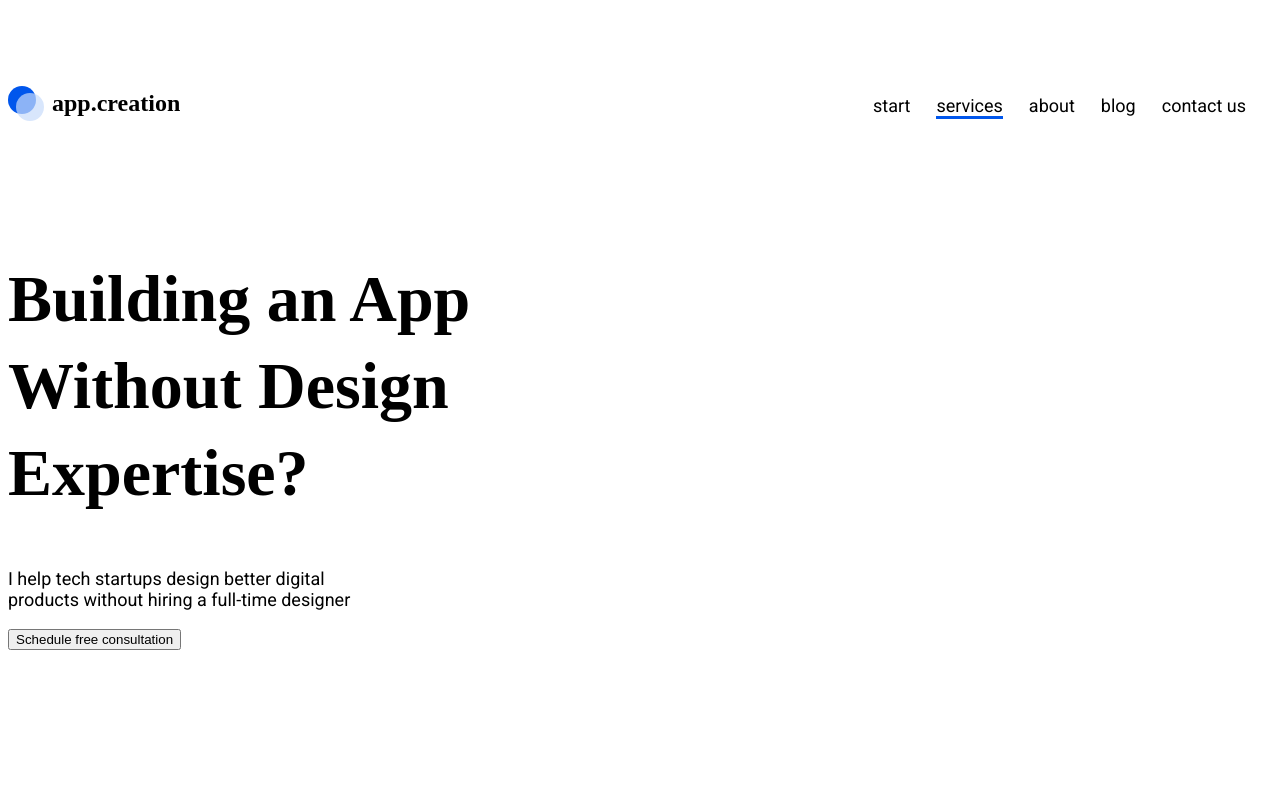
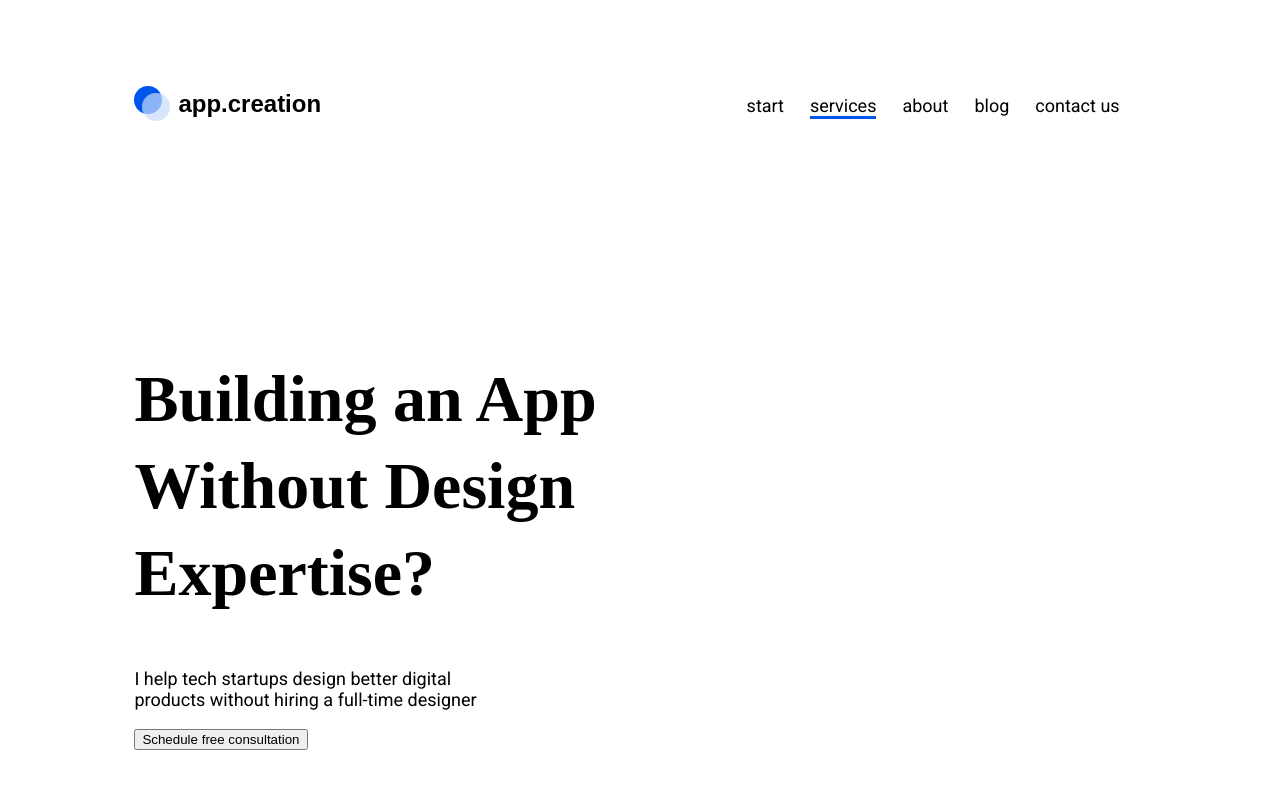
Before and after one commit to WebHeroSchool/JuliaWeb, a plain HTML site: page index.html in a window 1280 px wide. Drawn offline with Linux system fonts and the light colour scheme; a web font is replaced by a local one.

Commit message:
addition to lesson 7
class wrapper
downloaded fonts: roboto and pt serif

```diff
--- a/index.html
+++ b/index.html
@@ -8,6 +8,7 @@
   <link rel="stylesheet" href="fonts.css">
   </head>
  <body>
+  <div class="wrapper">
   <header class="header">
       <div class="logo">
       <div class="logo__circle logo__circle_color_dark-blue"></div>
@@ -31,6 +32,7 @@
           </main>
 
       </section>
+  </div>
 </body>
 
 </html>
--- a/styles.css
+++ b/styles.css
@@ -7,7 +7,7 @@
   position: relative;
   padding: 40px 0;
   padding-left: 44px;
-  font: bold 24px/31px pt_serif;
+  font: bold 24px/31px pt_serif, arial, Helvetica, Sans-serif;
 }
 
 .logo__circle {
@@ -92,6 +92,10 @@
   width: 100%
 }
 
+.main-content {
+  padding-top: 100px;
+  width: 37%;
+}
 
 .main-content__title {
   font-family: 'PT Serif';
```
Also changed, not shown: fonts/ptserif-bold-webfont.woff (added), fonts/ptserif-bolditalic-webfont.woff (added), fonts/ptserif-italic-webfont.woff (added), fonts/ptserif-regular-webfont.woff (added), fonts/roboto-black-webfont.woff (added), fonts/roboto-blackitalic-webfont.woff (added), fonts/roboto-regular-webfont.woff (added).
